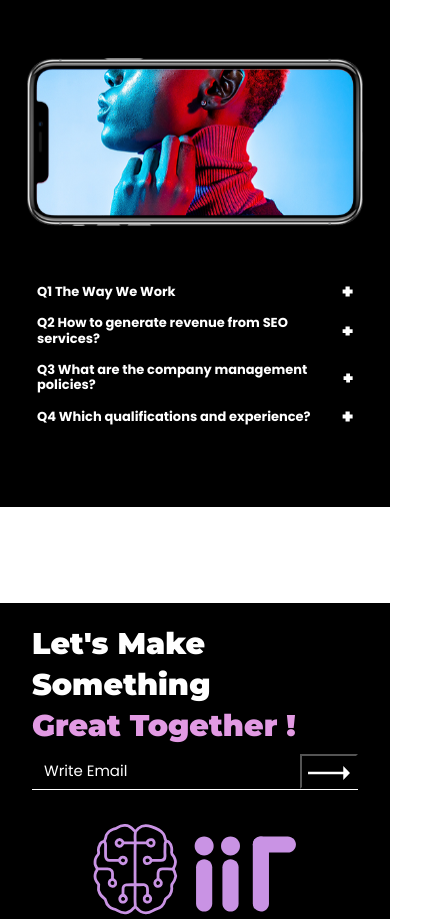
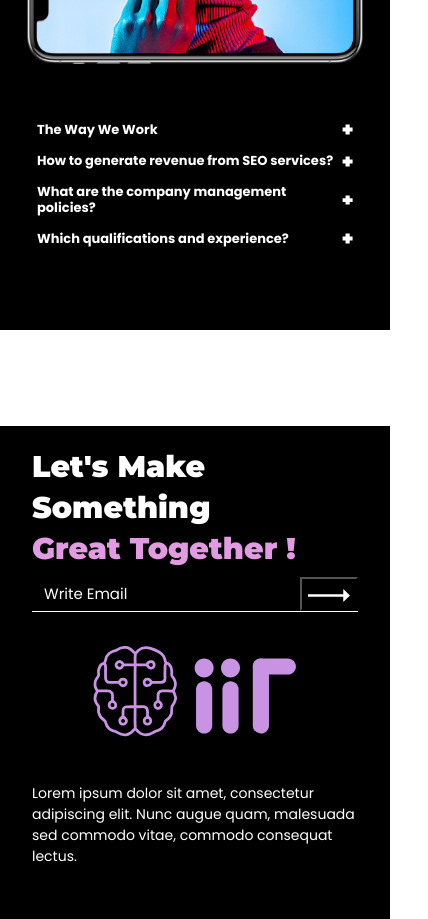
Before and after one commit to Ahmed-Sheikh1/IIT-Footer, a React (Create React App) app: page / in a window 390 px wide. Shown: the part 1400-2319 px from the top of the page, 428 px wide, since content can reach past the window. Built offline with nearby package versions, Linux system fonts and the light colour scheme.

Commit message:
updated!

```diff
--- a/src/component/PricingPlan/PricingPlan.js
+++ b/src/component/PricingPlan/PricingPlan.js
@@ -36,19 +36,19 @@
 
   const FaqParagraphs = [
     {
-      question: "Q1 The Way We Work",
+      question: "The Way We Work",
       answer: "p1 Lorem Lorem Lorem Lorem Lorem Lorem Lorem Lore Lorem",
     },
     {
-      question: "Q2 How to generate revenue from SEO services?",
+      question: "How to generate revenue from SEO services?",
       answer: "p2 Lorem Lorem Lorem Lorem Lorem Lorem Lorem Lore Lorem",
     },
     {
-      question: "Q3 What are the company management policies?",
+      question: "What are the company management policies?",
       answer: "p3 Lorem Lorem Lorem Lorem Lorem Lorem Lorem Lore Lorem",
     },
     {
-      question: "Q4 Which qualifications and experience?",
+      question: "Which qualifications and experience?",
       answer: "p4 Lorem Lorem Lorem Lorem Lorem Lorem Lorem Lore Lorem",
     },
   ];
@@ -124,24 +124,28 @@
                 <Col className={styles.column}>
                   {showReview1 ? (
                     <img
+                      style={{width:'90px', height: '90px'}}
                       alt="Reviews"
                       className="img-fluid"
                       src={Reviews[0].imageUrl}
                     />
                   ) : showReview2 ? (
                     <img
+                      style={{width:'90px', height: '90px'}}
                       alt="Reviews"
                       className="img-fluid"
                       src={Reviews[1].imageUrl}
                     />
                   ) : showReview3 ? (
                     <img
+                      style={{width:'90px', height: '90px'}}
                       alt="Reviews"
                       className="img-fluid"
                       src={Reviews[2].imageUrl}
                     />
                   ) : (
                     <img
+                      style={{width:'90px', height: '90px'}}
                       alt="Reviews"
                       className="img-fluid"
                       src={Reviews[3].imageUrl}
@@ -262,7 +266,7 @@
                 lg={6}
               >
                 <div className={styles.faqRootContainer}>
-                  <div className={styles.rootFaqSec}>
+                  <div onClick={icon1Handler} className={styles.rootFaqSec}>
                     <div
                       className={
                         showPara1 ? styles.faqSecActive : styles.faqSec
@@ -271,7 +275,6 @@
                       <h1>{FaqParagraphs[0].question}</h1>
                       <img
                         alt="FAQs"
-                        onClick={icon1Handler}
                         style={{ width: "11px" }}
                         className="img-fluid"
                         src={
@@ -284,7 +287,7 @@
                     <div>{showPara1 && <p>{FaqParagraphs[0].answer}</p>}</div>
                   </div>
 
-                  <div className={styles.rootFaqSec}>
+                  <div onClick={icon2Handler} className={styles.rootFaqSec}>
                     <div
                       className={
                         showPara2 ? styles.faqSecActive : styles.faqSec
@@ -293,7 +296,6 @@
                       <h1>{FaqParagraphs[1].question}</h1>
                       <img
                         alt="FAQs"
-                        onClick={icon2Handler}
                         style={{ width: "11px" }}
                         className="img-fluid"
                         src={
@@ -306,7 +308,7 @@
                     <div>{showPara2 && <p>{FaqParagraphs[1].answer}</p>}</div>
                   </div>
 
-                  <div className={styles.rootFaqSec}>
+                  <div onClick={icon3Handler} className={styles.rootFaqSec}>
                     <div
                       className={
                         showPara3 ? styles.faqSecActive : styles.faqSec
@@ -315,7 +317,6 @@
                       <h1>{FaqParagraphs[2].question}</h1>
                       <img
                         alt="FAQs"
-                        onClick={icon3Handler}
                         style={{ width: "11px" }}
                         className="img-fluid"
                         src={
@@ -328,7 +329,7 @@
                     <div>{showPara3 && <p>{FaqParagraphs[2].answer}</p>}</div>
                   </div>
 
-                  <div className={styles.rootFaqSec}>
+                  <div onClick={icon4Handler} className={styles.rootFaqSec}>
                     <div
                       className={
                         showPara4 ? styles.faqSecActive : styles.faqSec
@@ -337,7 +338,6 @@
                       <h1>{FaqParagraphs[3].question}</h1>
                       <img
                         alt="FAQs"
-                        onClick={icon4Handler}
                         style={{ width: "11px" }}
                         className="img-fluid"
                         src={
--- a/src/component/PricingPlan/PricingPlan.module.css
+++ b/src/component/PricingPlan/PricingPlan.module.css
@@ -94,7 +94,8 @@
   justify-content: end;
   flex-direction: column;
   align-items:center ;
-  width: 500px;
+  width: 550px;
+  cursor: pointer;
 }
 .faqSec {
   display:inline-flex;
@@ -117,7 +118,7 @@
 .faqSec h1 {
   font-family: "Poppins";
   font-weight: 700;
-  font-size: 13px;
+  font-size: 16px;
   color: #ffffff;
   align-self: center;
   margin-top: 0.9vh;
@@ -125,7 +126,7 @@
 .faqSecActive h1 {
   font-family: "Poppins";
   font-weight: 700;
-  font-size: 13px;
+  font-size: 16px;
   color: #7144fe;
   align-self: center;
   margin-top: 0.9vh;
@@ -133,17 +134,27 @@
 .rootFaqSec p {
   font-family: "Poppins";
   font-weight: 400;
-  font-size: 12px;
+  font-size: 14px;
   line-height: 21px;
   color: #ffffff;
   padding: 10px 15px 10px 15px;
   text-align: left;
 }
-@media (max-width: 1282px) {
+@media (max-width: 1382px) {
+    .rootFaqSec {
+      width: 500px;
+    }
+  }
+@media (max-width: 1300px) {
   .rootFaqSec {
-    width: 350px;
+    width: 420px;
   }
 }
+@media (max-width: 1192px) {
+    .rootFaqSec {
+      width: 360px;
+    }
+  }
 @media(max-width: 1075px){
     .styledBox {
         width: 150px;
```
